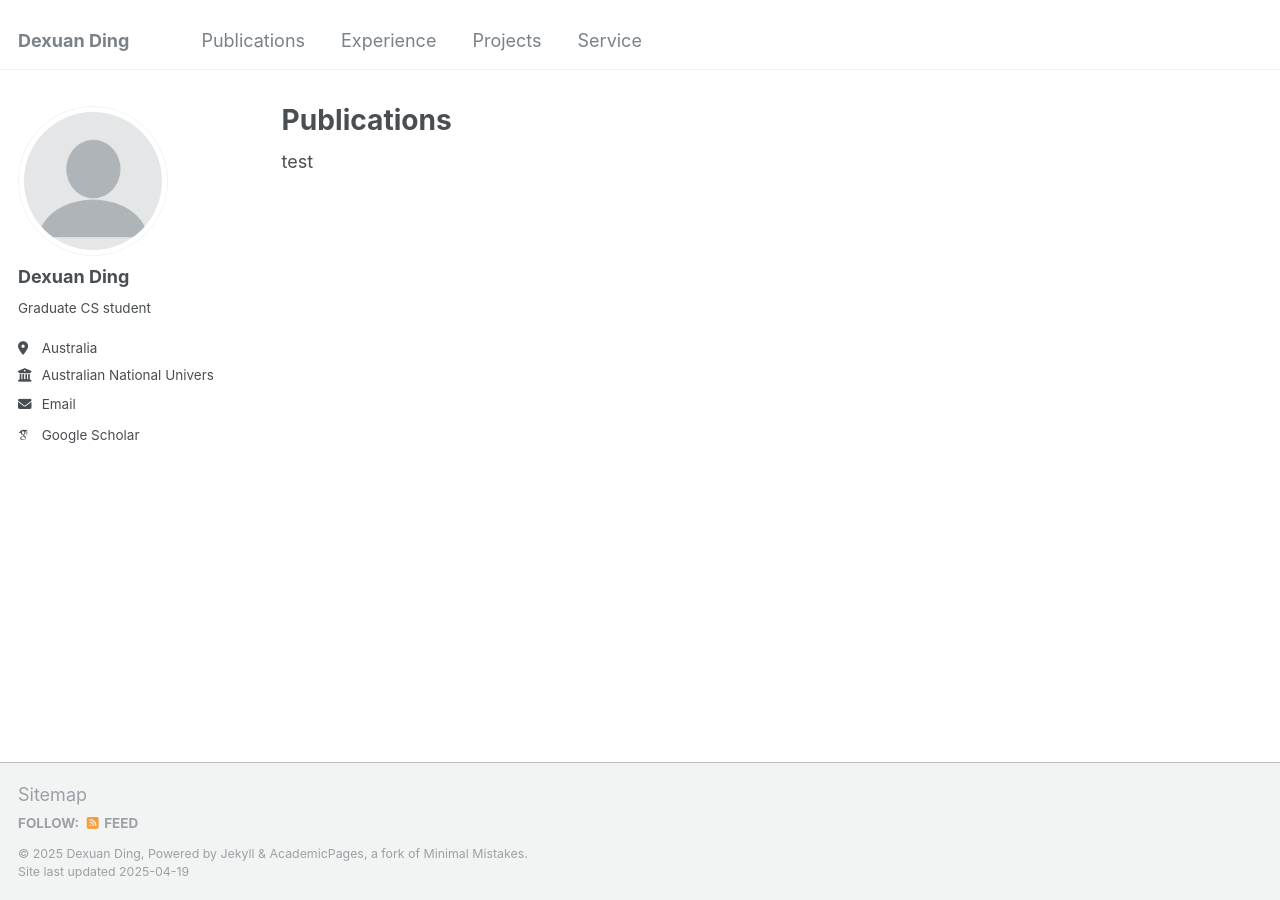
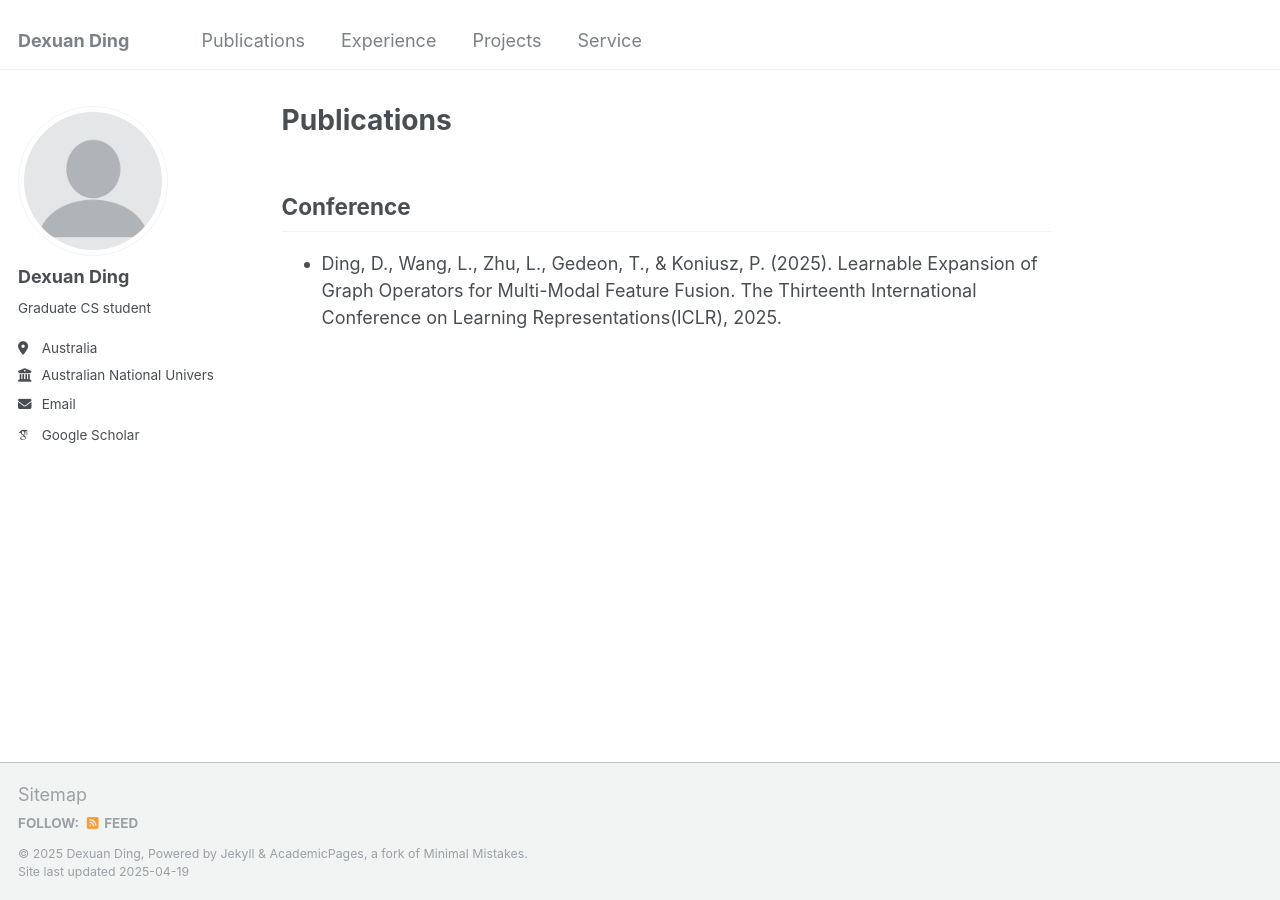
Before and after one commit to DexxDing/dexxding.github.io, a Jekyll site: the page built from _pages/publications.md, in a window 1280 px wide. Built offline with Jekyll 4.4.1, drawn with Linux system fonts in a browser that asks for light colours; some web fonts are replaced.

Commit message:
Update publications.md

```diff
--- a/_pages/publications.md
+++ b/_pages/publications.md
@@ -8,4 +8,6 @@ redirect_from:
 ---
 
 
-test
+## Conference
+
+- Ding, D., Wang, L., Zhu, L., Gedeon, T., & Koniusz, P. (2025). Learnable Expansion of Graph Operators for Multi-Modal Feature Fusion. The Thirteenth International Conference on Learning Representations(ICLR), 2025.
```
